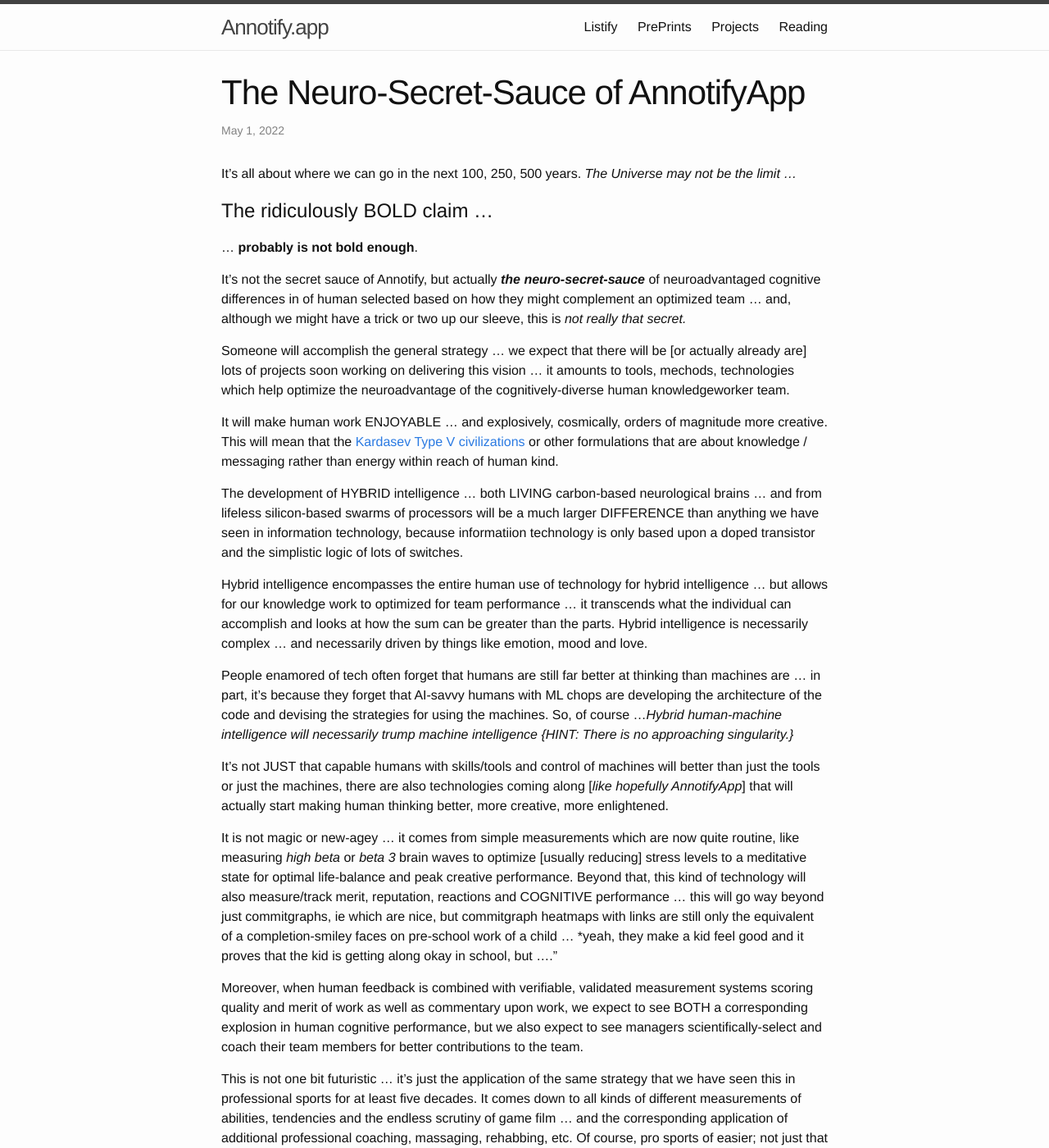
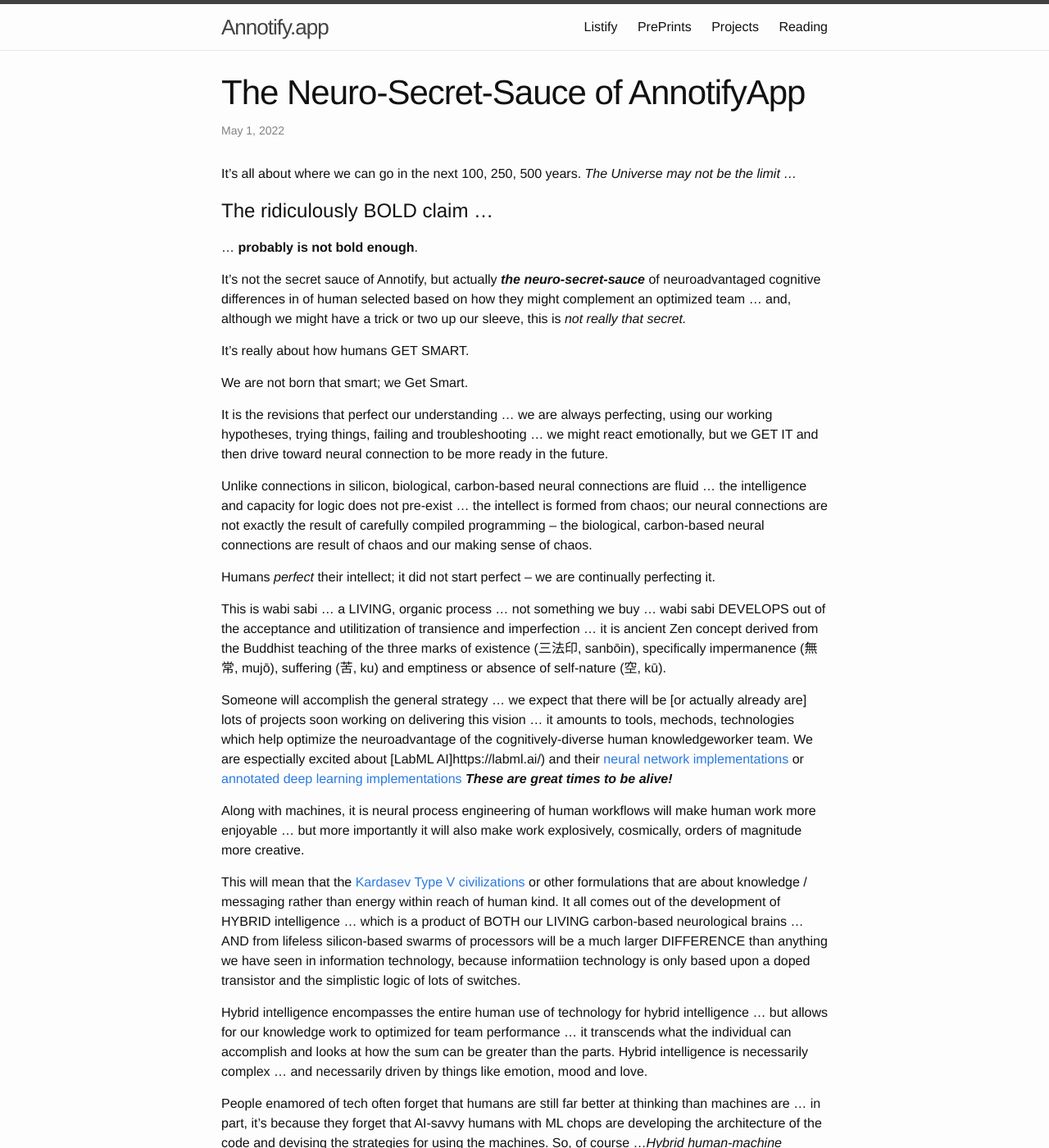
Before and after one commit to annotifyapp/annotifyapp.github.io, a Jekyll site: the page built from _posts/2022-05-01-optimized-neuroadvantage.md, in a window 1280 px wide and 1400 px high. Shown: the whole window at 82% size. Built offline with Jekyll 4.4.1, drawn with Linux system fonts in a browser that asks for light colours.

Commit message:
LabML.ai

```diff
--- a/_posts/2022-05-01-optimized-neuroadvantage.md
+++ b/_posts/2022-05-01-optimized-neuroadvantage.md
@@ -14,11 +14,24 @@ It's all about where we can go in the next 100, 250, 500 years. *The Universe ma
 
 It's not the secret sauce of Annotify, but actually ***the neuro-secret-sauce*** of neuroadvantaged cognitive differences in of human selected based on how they might complement an optimized team ... and, although we might have a trick or two up our sleeve, this is *not really that secret.*
 
-Someone will accomplish the general strategy ... we expect that there will be [or actually already are] lots of projects soon working on delivering this vision ... it amounts to tools, mechods, technologies which help optimize the neuroadvantage of the cognitively-diverse human knowledgeworker team.
+It's really about how humans GET SMART.
 
-It will make human work ENJOYABLE ... and explosively, cosmically, orders of magnitude more creative. This will mean that the [Kardasev Type V civilizations](https://en.wikipedia.org/wiki/Kardashev_scale) or other formulations that are about knowledge / messaging rather than energy within reach of human kind.
+We are not born that smart; we Get Smart.
 
-The development of HYBRID intelligence ... both LIVING carbon-based neurological brains ... and from lifeless silicon-based swarms of processors will be a much larger DIFFERENCE than anything we have seen in information technology, because informatiion technology is only based upon a doped transistor and the simplistic logic of lots of switches.
+It is the revisions that perfect our understanding ... we are always perfecting, using our working hypotheses, trying things, failing and troubleshooting ... we might react emotionally, but we GET IT and then drive toward neural connection to be more ready in the future.
+
+Unlike connections in silicon, biological, carbon-based neural connections are fluid ... the intelligence and capacity for logic does not pre-exist ... the intellect is formed from chaos; our neural connections are not exactly the result of carefully compiled programming -- the biological, carbon-based neural connections are result of chaos and our making sense of chaos.
+
+Humans *perfect* their intellect; it did not start perfect -- we are continually perfecting it.
+
+This is wabi sabi ... a LIVING, organic process ... not something we buy ... wabi sabi DEVELOPS out of the acceptance and utilitization of transience and imperfection ... it is ancient Zen concept derived from the Buddhist teaching of the three marks of existence (三法印, sanbōin), specifically impermanence (無常, mujō), suffering (苦, ku) and emptiness or absence of self-nature (空, kū).
+
+
+Someone will accomplish the general strategy ... we expect that there will be [or actually already are] lots of projects soon working on delivering this vision ... it amounts to tools, mechods, technologies which help optimize the neuroadvantage of the cognitively-diverse human knowledgeworker team.  We are espectially excited about [LabML AI]https://labml.ai/) and their [neural network implementations](https://nn.labml.ai/index.html) or [annotated deep learning implementations](https://github.com/labmlai/annotated_deep_learning_paper_implementations.) ***These are great times to be alive!***
+
+Along with machines, it is neural process engineering of human workflows will make human work more enjoyable ... but more importantly it will also make work explosively, cosmically, orders of magnitude more creative.
+
+This will mean that the [Kardasev Type V civilizations](https://en.wikipedia.org/wiki/Kardashev_scale) or other formulations that are about knowledge / messaging rather than energy within reach of human kind. It all comes out of the development of HYBRID intelligence ... which is a product of BOTH our LIVING carbon-based neurological brains ... AND from lifeless silicon-based swarms of processors will be a much larger DIFFERENCE than anything we have seen in information technology, because informatiion technology is only based upon a doped transistor and the simplistic logic of lots of switches.
 
 Hybrid intelligence encompasses the entire human use of technology for hybrid intelligence ... but allows for our knowledge work to optimized for team performance ... it transcends what the individual can accomplish and looks at how the sum can be greater than the parts. Hybrid intelligence is necessarily complex ... and necessarily driven by things like emotion, mood and love.
 
```
